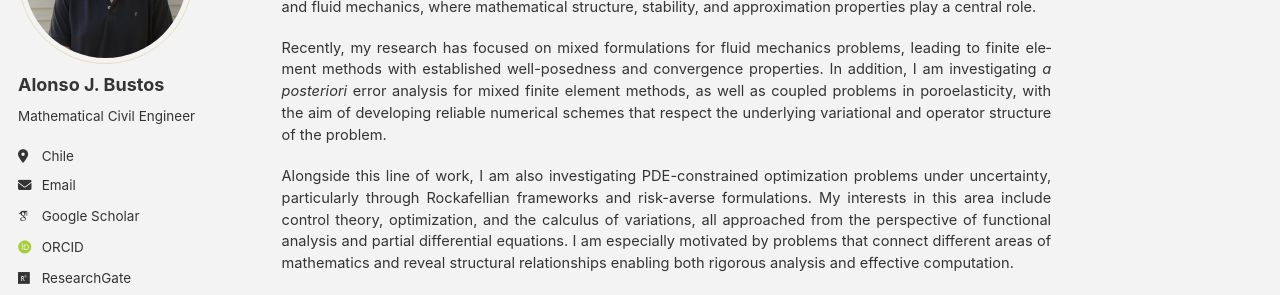
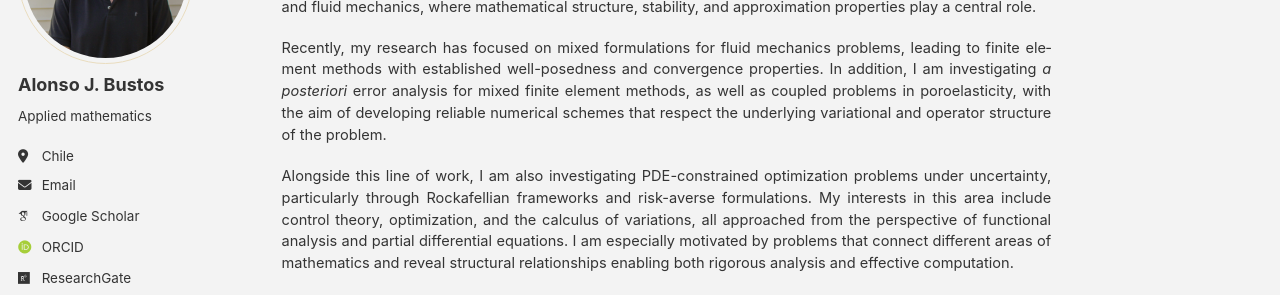
Before and after one commit to alonsojbustos/alonsojbustos.github.io, a Jekyll site: the page built from _pages/about.md, in a window 1280 px wide. Shown: the part 212-507 px from the top of the page. Built offline with Jekyll 4.4.1, drawn with Linux system fonts in a browser that asks for light colours; some web fonts are replaced; a script bundle is joined from its source files by our own code; library files that are not in the unit come from our copies.

Commit message:
Update _config.yml

```diff
--- a/_config.yml
+++ b/_config.yml
@@ -12,7 +12,7 @@ site_theme               : "dirt" # The available themes options are "default",
 title                    : "Alonso J. Bustos"
 title_separator          : "-"
 name                     : &name "Alonso J. Bustos"
-description              : &description "Mathematical Civil Engineer"   # Update this with a general description of your site, this is the default if not overridden by a page
+description              : &description "Applied mathematics"   # Update this with a general description of your site, this is the default if not overridden by a page
 url                      : https://alonsojbustos.github.io # The base hostname & protocol for your site e.g. "https://[your GitHub username].github.io",
                                                            # or if you already have some other page hosted on Github then use "https://[your GitHub username].github.io/[Your Repo Name]"
 baseurl                  : "" # the subpath of your site, e.g. "/blog"
@@ -26,7 +26,7 @@ author:
   avatar           : "me-cropped.JPG"
   name             : "Alonso J. Bustos"
   pronouns         : # example: ""
-  bio              : "Mathematical Civil Engineer"
+  bio              : "Applied mathematics"
   location         : "Chile"
   employer         : #""
   uri              : # URL
@@ -92,6 +92,8 @@ publication_category:
   #  title: 'Conference Papers'
   preprints:
     title: 'Preprints'
+  theses:
+    title: 'Undergraduate thesis'
 
 # Site Settings
 teaser                   :  # filename of teaser fallback teaser image placed in /images/ for social media previews
```
